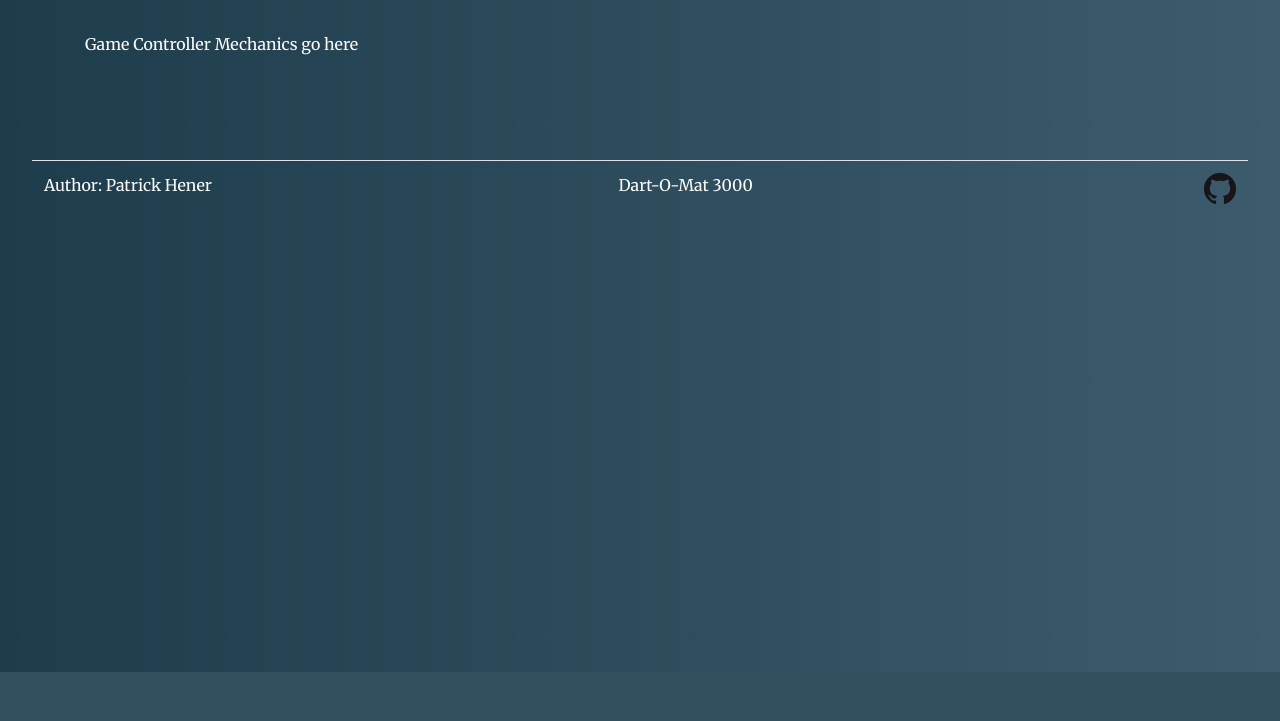
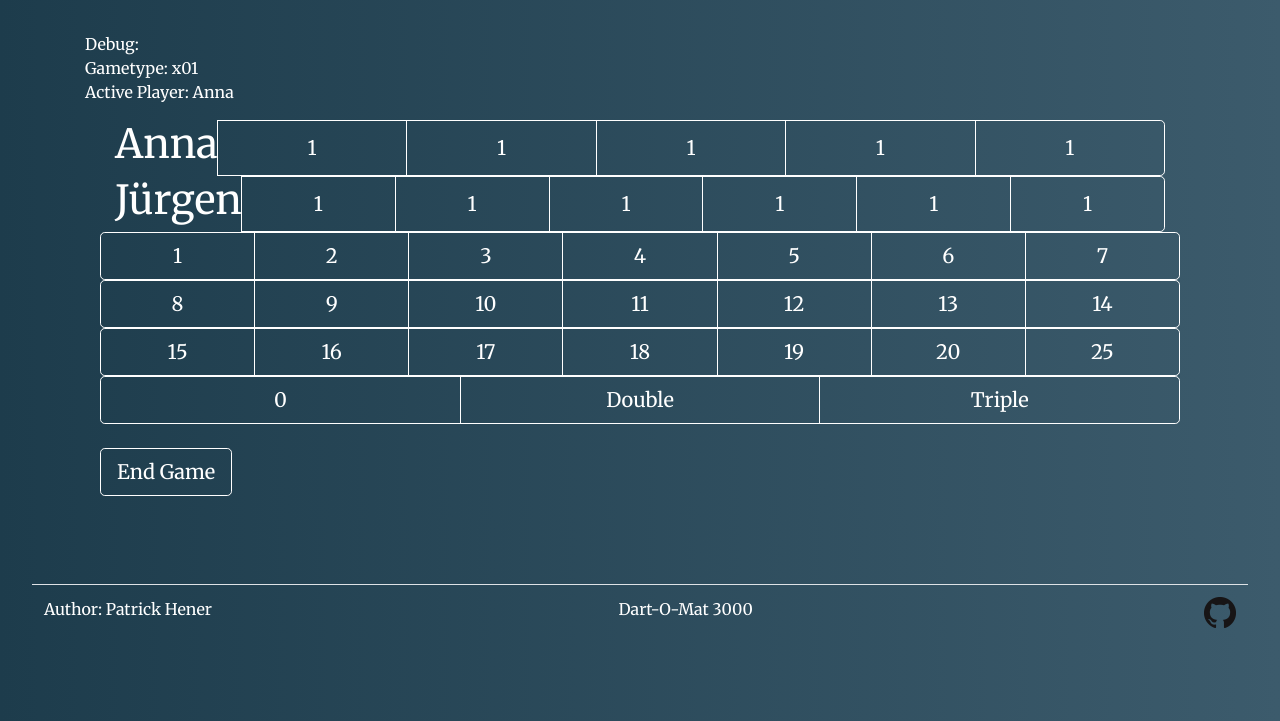
Before and after one commit to patrickhener/dart-o-mat-3000, a Flask app: page /game/gameController in a window 1280 px wide. Shown: the part 128-849 px from the top of the page. Before the commit the page ends 800 px from the top, so only its background shows below. Run offline with Flask 2, Linux system fonts and the light colour scheme; data comes from the database, SQL or seed files in the repository; both versions use the stored data as it was after the commit; some libraries are stand-ins or nearby versions.

Commit message:
gameController now can input Throws as any other dart scorer mobile app. Still missing the edit function. Throws are rendered as toggle buttons. Need to implement /game/throw/update and need to make xml http requests to the aria-pressed button within the gameController page then.

```diff
--- a/app/__init__.py
+++ b/app/__init__.py
@@ -13,6 +13,7 @@ app.config.from_object('config')
 IPADDR = app.config["IPADDR"]
 IFACE = app.config["IFACE"]
 PORT = app.config["PORT"]
+RECOGNITION = app.config["RECOGNITION"]
 
 # Define SocketIO
 socketio = SocketIO(app)
--- a/app/mod_game/helper.py
+++ b/app/mod_game/helper.py
@@ -279,3 +279,7 @@ def getLastThrows(playerID):
 
 def getAllLastThrows():
     return LastThrows.query.all()
+
+def getAllThrows(playerID):
+    throws = (Throw.query.filter_by(player_id=playerID)).all()
+    return throws
--- a/app/static/css/custom.css
+++ b/app/static/css/custom.css
@@ -112,6 +112,18 @@ table.footer {
 	border-color: #000;
 }
 
+.btn-outline-primary:focus {
+	background-color: unset;
+	box-shadow: unset;
+	border-color: unset;
+}
+
+.btn-outline-primary:not(:disabled):not(.disabled).active {
+	background-color: #3c5f6c;
+	box-shadow: unset;
+	border-color: #fff;
+}
+
 .from-control {
 	background-color: #fff;
 }
@@ -119,3 +131,12 @@ table.footer {
 input:-webkit-autofill, input:-webkit-autofill:hover, input:-webkit-autofill:focus, input:-webkit-autofill:active  {
     -webkit-box-shadow: 0 0 0 30px white inset !important;
 }
+
+.btn-group {
+    display: flex;
+    flex-direction: row;
+}
+
+.btn-group > button {
+    width: 100%;
+}
--- a/app/static/js/gameController.js
+++ b/app/static/js/gameController.js
@@ -3,3 +3,169 @@ var socket = io.connect('http://' + document.domain + ':' + location.port);
 socket.on('connect', function() {
      console.log('Websocket connected!');
 });
+
+socket.on('redirectGameController', function(url) {
+	window.location.href = url;
+});
+
+socket.on('drawX01Controller', function() {
+	drawX01Controller();
+});
+
+socket.on('drawThrowContainer', function(playerlist) {
+	drawThrowContainer(playerlist);
+});
+
+socket.on('drawThrows', function(throwlist) {
+	drawThrows(throwlist);
+});
+
+function drawX01Controller() {
+	var borderDiv = document.getElementById("x01-controls");
+	var groupDiv = document.createElement("div");
+	groupDiv.setAttribute("class", "btn-group");
+	groupDiv.setAttribute("role", "group");
+	groupDiv.setAttribute("id", "button-matrix-row-1");
+	borderDiv.appendChild(groupDiv);
+	for (i=1; i<8; i++) {
+		var button = document.createElement("button");
+		button.setAttribute("class", "btn btn-outline-primary btn-lg");
+		button.innerHTML = i;
+	button.setAttribute("onclick", "sendThrow(" + button.innerHTML + ")");
+		groupDiv.appendChild(button);
+	}
+	var groupDiv2 = document.createElement("div");
+	groupDiv2.setAttribute("class", "btn-group");
+	groupDiv2.setAttribute("role", "group");
+	groupDiv2.setAttribute("id", "button-matrix-row-2");
+	borderDiv.appendChild(groupDiv2);
+	for (i=8; i<15; i++) {
+		var button = document.createElement("button");
+		button.setAttribute("class", "btn btn-outline-primary btn-lg");
+		button.innerHTML = i;
+	button.setAttribute("onclick", "sendThrow(" + button.innerHTML + ")");
+		groupDiv2.appendChild(button);
+	}
+	var groupDiv3 = document.createElement("div");
+	groupDiv3.setAttribute("class", "btn-group");
+	groupDiv3.setAttribute("role", "group");
+	groupDiv3.setAttribute("id", "button-matrix-row-3");
+	borderDiv.appendChild(groupDiv3);
+	for (i=15; i<21; i++) {
+		var button = document.createElement("button");
+		button.setAttribute("class", "btn btn-outline-primary btn-lg");
+		button.innerHTML = i;
+	button.setAttribute("onclick", "sendThrow(" + button.innerHTML + ")");
+		groupDiv3.appendChild(button);
+	}
+	var button = document.createElement("button");
+	button.setAttribute("class", "btn btn-outline-primary btn-lg");
+	button.innerHTML = "25";
+	button.setAttribute("onclick", "sendThrow(" + button.innerHTML + ")");
+	groupDiv3.appendChild(button);
+	var groupDiv4 = document.createElement("div");
+	groupDiv4.setAttribute("class", "btn-group");
+	groupDiv4.setAttribute("role", "group");
+	groupDiv4.setAttribute("id", "button-matrix-row-4");
+	borderDiv.appendChild(groupDiv4);
+	var button = document.createElement("button");
+	button.setAttribute("class", "btn btn-outline-primary btn-lg");
+	button.innerHTML = "0";
+	button.setAttribute("onclick", "sendThrow(" + button.innerHTML + ")");
+	groupDiv4.appendChild(button);
+	var button = document.createElement("button");
+	button.setAttribute("class", "btn btn-outline-primary btn-lg");
+	button.setAttribute("data-toggle", "button");
+	button.setAttribute("role", "button");
+	button.setAttribute("id", "double");
+	button.innerHTML = "Double";
+	groupDiv4.appendChild(button);
+	var button = document.createElement("button");
+	button.setAttribute("class", "btn btn-outline-primary btn-lg");
+	button.setAttribute("data-toggle", "button");
+	button.setAttribute("role", "button");
+	button.setAttribute("id", "triple");
+	button.innerHTML = "Triple";
+	groupDiv4.appendChild(button);
+};
+
+function sendThrow(hit) {
+	var mod2 = document.querySelector("#double").getAttribute('aria-pressed');
+	var mod3 = document.querySelector("#triple").getAttribute('aria-pressed');
+	if (mod2) {
+		mod = "2";
+	}
+	else if (mod3) {
+		mod = "3";
+	}
+	else {
+		mod = "1";
+	}
+	var xhttp = new XMLHttpRequest();
+	xhttp.onreadystatechange = function () {
+		if (this.readyState == 4 && this.status == 200) {
+			var response = xhttp.responseText;
+
+			if (response !== "-") {
+				xhttp.open("GET", ('http://' + document.domain + ':' + location.port + '/game/nextPlayer'), true);
+				xhttp.send();
+			}
+			location.reload();
+		}
+	};
+	xhttp.open("GET", ('http://' + document.domain + ':' + location.port + '/game/throw/' + hit + '/' + mod), true);
+	xhttp.send();
+
+};
+
+function endGame() {
+	var xhttp = new XMLHttpRequest();
+	xhttp.open("GET", ('http://' + document.domain + ':' + location.port + '/game/endGame'), true);
+	xhttp.send();
+};
+
+function drawThrowContainer(playerlist) {
+	for (var item in playerlist) {
+		var array = playerlist[item].split(",");
+		var borderDiv = document.createElement("div");
+		borderDiv.setAttribute("id", "border-" + array[0]);
+		borderDiv.setAttribute("class", "col");
+		var divThrows = document.getElementById("throws");
+		var grpDiv = document.createElement("div");
+		grpDiv.setAttribute("class", "btn-group");
+		grpDiv.setAttribute("id", "btn-group-" + array[0]);
+		grpDiv.innerHTML = "<h1 id='h1-throws'>" + array[1] + "</h1>";
+		divThrows.appendChild(borderDiv);
+		borderDiv.appendChild(grpDiv);
+		// var divPlayerThrows = document.createElement("div");
+		// divPlayerThrows.setAttribute("id", "Throws-" + array[0]);
+		// grpDiv.appendChild(divPlayerThrows);
+	}
+};
+
+function drawThrows(throwlist) {
+	console.log(throwlist);
+	for (var item in throwlist) {
+		var array = throwlist[item].split(",");
+		var divPlayerThrows = document.getElementById("btn-group-" + array[0]);
+		var throww = document.createElement("button");
+		throww.setAttribute("class", "btn btn-outline-primary btn-lg");
+		throww.setAttribute("data-toggle", "button");
+		throww.setAttribute("role", "button");
+		throww.setAttribute("id","throw-id-" + array[1]);
+		var output = "";
+		if (array[3] == "2") {
+			output += "D";
+		}
+		else if (array[3] == "3") {
+			output += "T";
+		}
+		output += array[2];
+		throww.innerHTML = output;
+		divPlayerThrows.appendChild(throww);
+	}
+};
+
+function editThrow(throwID, hitString) {
+
+}
--- a/app/templates/game/gameController.html
+++ b/app/templates/game/gameController.html
@@ -2,10 +2,33 @@
 {% block head %}
 <script src="{{ url_for('static', filename='js/gameController.js') }}"></script>
 {% endblock %}
+{% if gametype == "x01" %}
+{% block bodyparam %}onload="drawX01Controller({{ playingPlayers }}), drawThrowContainer({{ playingPlayers }}), drawThrows({{ throwlist }})"{% endblock %}
+{% elif gametype == "cricket" %}
+{% endif %}
 
 {% block content %}
 <div class="container">
-	<p>Game Controller Mechanics go here</p>
+	<p>Debug:<br>Gametype: {{ gametype }}<br>Active Player: {{ activePlayer }}<br></p>
+	<div id="throws" class="col"></div>
+
+	{% if recognition %}
+	<p>Maybe show status here?</p>
+	<div id="gameControls"><button onclick="endGame()" id="endGame" class="btn btn-outline-primary btn-lg">End Game</button></div>
+	{% else %}
+	<div id="controls" class="col">
+		{% if gametype == "x01" %}
+		<div id="x01-controls"></div>
+		<br>
+		<div id="gameControls"><button onclick="endGame()" id="endGame" class="btn btn-outline-primary btn-lg">End Game</button></div>
+		{% elif gametype == "cricket" %}
+		<p>cricket</p>
+		<div id="gameControls"><button onclick="endGame()" id="endGame" class="btn btn-outline-primary btn-lg">End Game</button></div>
+		{% else %}
+		<p>unknown</p>
+		{% endif %}
+	{% endif %}
+	</div>
 </div>
 <br>
 {% endblock %}
--- a/app/templates/game/scoreboardX01.html
+++ b/app/templates/game/scoreboardX01.html
@@ -2,7 +2,7 @@
 {% block head %}
 <script src="{{ url_for('static', filename='js/scoreboard.js') }}"></script>
 {% endblock %}
-{% block bodyparam %}onload="drawScoreboardX01({{ playerlist }}, '{{ lastthrowsall }}', {{ throwsum }}); highlightActivePlayer('{{ player }}', '{{ player_id }}', '{{ rndcount }}', '{{ message }}', '{{ average }}', '{{ throwcount }}')"){% endblock %}
+{% block bodyparam %}onload="drawScoreboardX01({{ playerlist }}, '{{ lastthrowsall }}', {{ throwsum }}); highlightActivePlayer('{{ player }}', '{{ player_id }}', '{{ rndcount }}', '{{ message }}', '{{ average }}', '{{ throwcount }}')"{% endblock %}
 {% block content %}
 <div class="container-fluid" id="content">
 	<div class="row border-bottom border-top rounded" id="scoreheader">
--- a/config.py
+++ b/config.py
@@ -3,6 +3,7 @@
 IPADDR = '192.168.1.160' #QRCode IP
 IFACE = '0.0.0.0' #Server Interface IP
 PORT = 5000
+RECOGNITION = False #User Recognition or not. If not you will have buttons to insert Score in gameController
 
 # Statement for enabling the development environment
 DEBUG = True
```
Also changed, not shown: app/mod_game/controllers.py (+54 -3 lines), README.md, app/mod_game/database.db.
